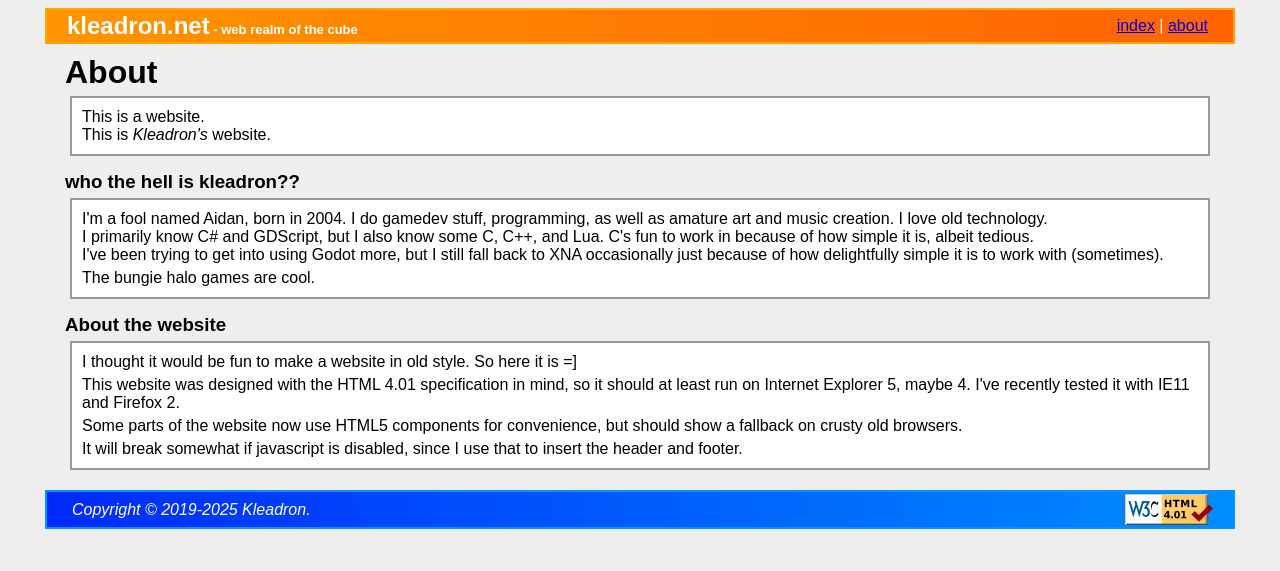
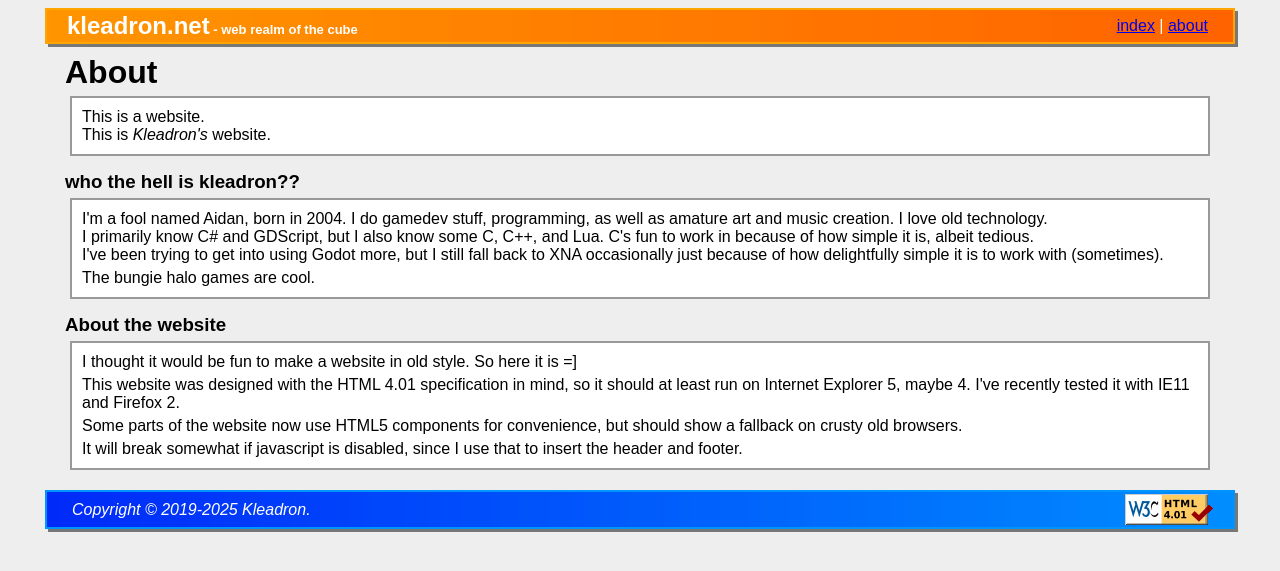
Before and after one commit to Kleadron/kleadron.github.io, a PHP site: page /about.html in a window 1280 px wide. Shown: the top 571 px of the page. Run offline with PHP 8.4, Linux system fonts and the light colour scheme.

```diff
--- a/resources/style.css
+++ b/resources/style.css
@@ -56,6 +56,10 @@ img {
 	border: 2px solid orange;
 	clear: both;
 	/*height: 35px;*/
+
+	-webkit-box-shadow: 3px 3px 0px #777777;
+	-moz-box-shadow: 3px 3px 0px #777777;
+	box-shadow: 3px 3px 0px #777777;
 }
 
 .headerlogo {
@@ -82,6 +86,10 @@ img {
 	border: 2px solid #0094FF;
 	clear: both;
 	/*height: 35px;*/
+
+	-webkit-box-shadow: 3px 3px 0px #777777;
+	-moz-box-shadow: 3px 3px 0px #777777;
+	box-shadow: 3px 3px 0px #777777;
 }
 
 .alert-box {
```
